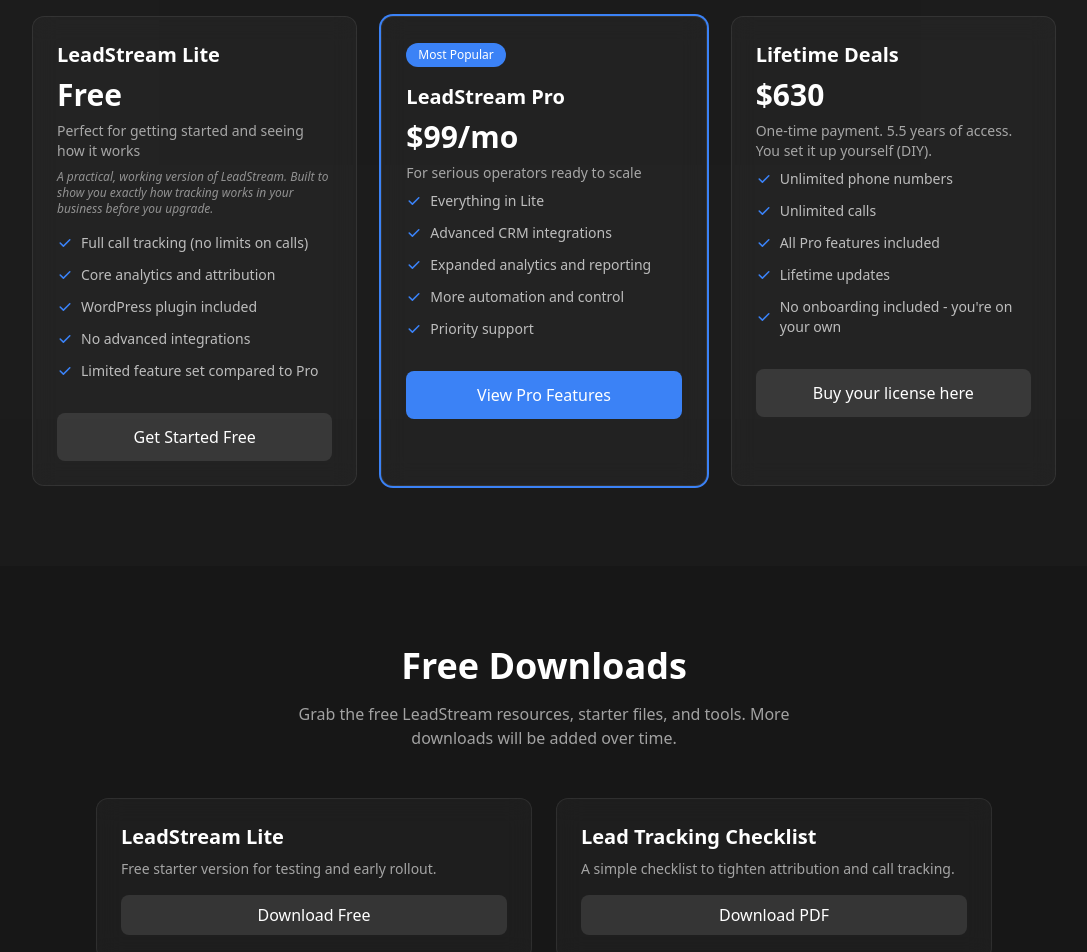
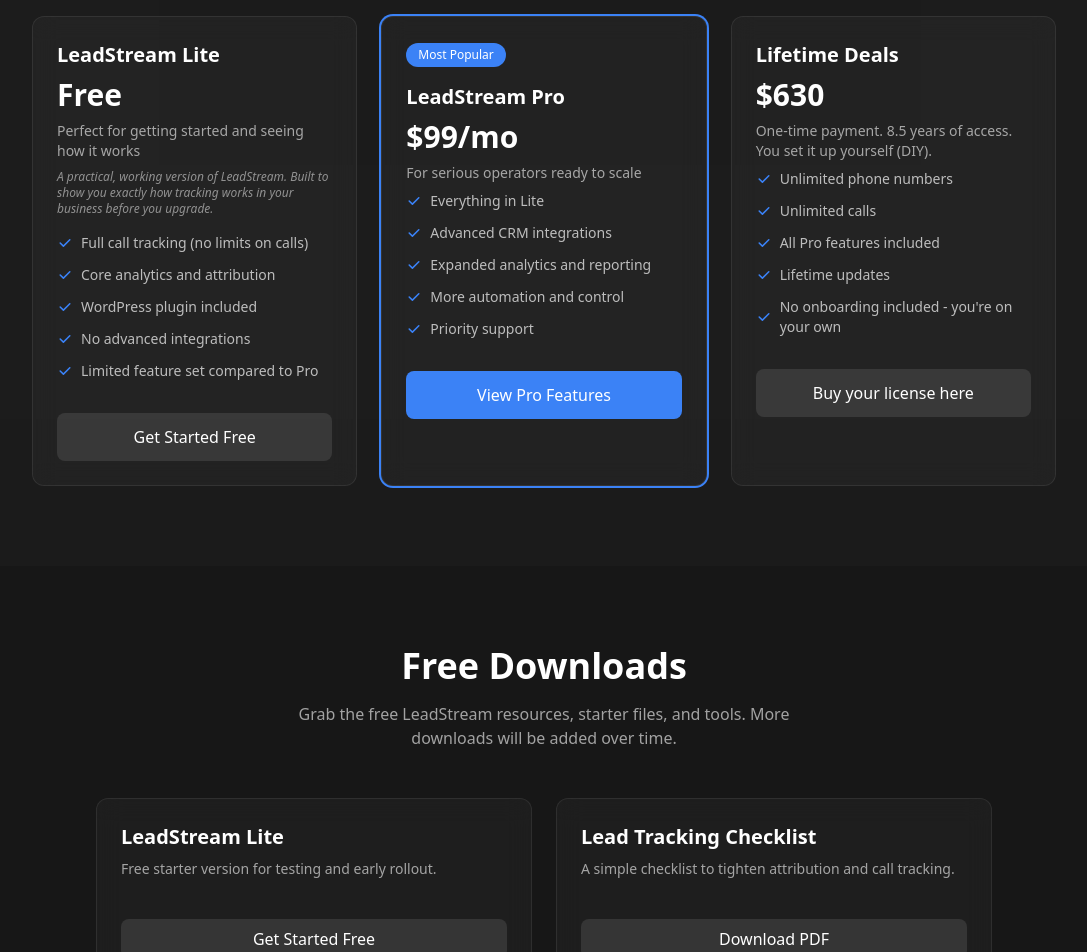
Before and after one commit to shaunpalmer/LeadStream-Landing-page, a Next.js app: page / in a window 1280 px wide. Shown: the part 1360-2312 px from the top of the page, without its empty margins (96-1183 px from the left). Built offline with nearby package versions, Linux system fonts and the light colour scheme.

Commit message:
Update pricing text and download link

```diff
--- a/src/app/page.tsx
+++ b/src/app/page.tsx
@@ -68,7 +68,7 @@ const pricingPlans = [
   {
     name: "Lifetime Deals",
     price: "$630",
-    description: "One-time payment. 5.5 years of access. You set it up yourself (DIY).",
+    description: "One-time payment. 8.5 years of access. You set it up yourself (DIY).",
     features: [
       "Unlimited phone numbers",
       "Unlimited calls",
@@ -86,8 +86,8 @@ const downloads = [
       id: "leadstream-lite",
       title: "LeadStream Lite",
       description: "Free starter version for testing and early rollout.",
-    file: "/assets/downloads/leadstream-lite.zip",
-    cta: "Download Free"
+      file: "/assets/downloads/LeadStream-main.zip",
+      cta: "Get Started Free"
     },
     {
       id: "leadstream-checklist",
@@ -285,19 +285,20 @@ export default function Home() {
 
            <div className="grid md:grid-cols-2 gap-6">
              {downloads.map((item) => (
-              <div
+               <a
                  key={item.id}
-                className="glass-card rounded-xl p-6 flex flex-col"
+                 href={item.file}
+                 className="glass-card rounded-xl p-6 flex flex-col hover:bg-white/5 transition-colors"
                >
                  <h3 className="text-xl font-semibold mb-2">{item.title}</h3>
                  <p className="text-white/60 text-sm mb-4 flex-grow">{item.description}</p>
                  <a
                    href={item.file}
-                  className="inline-flex items-center justify-center py-2 px-4 rounded-lg bg-white/10 hover:bg-white/20 text-white font-medium transition-colors"
+                   className="mt-6 inline-flex items-center justify-center py-2 px-4 rounded-lg bg-white/10 hover:bg-white/20 text-white font-medium transition-colors"
                  >
                    {item.cta}
                  </a>
-              </div>
+               </a>
              ))}
            </div>
         </div>
```
Lines whose indentation alone changed are shown as unchanged.
